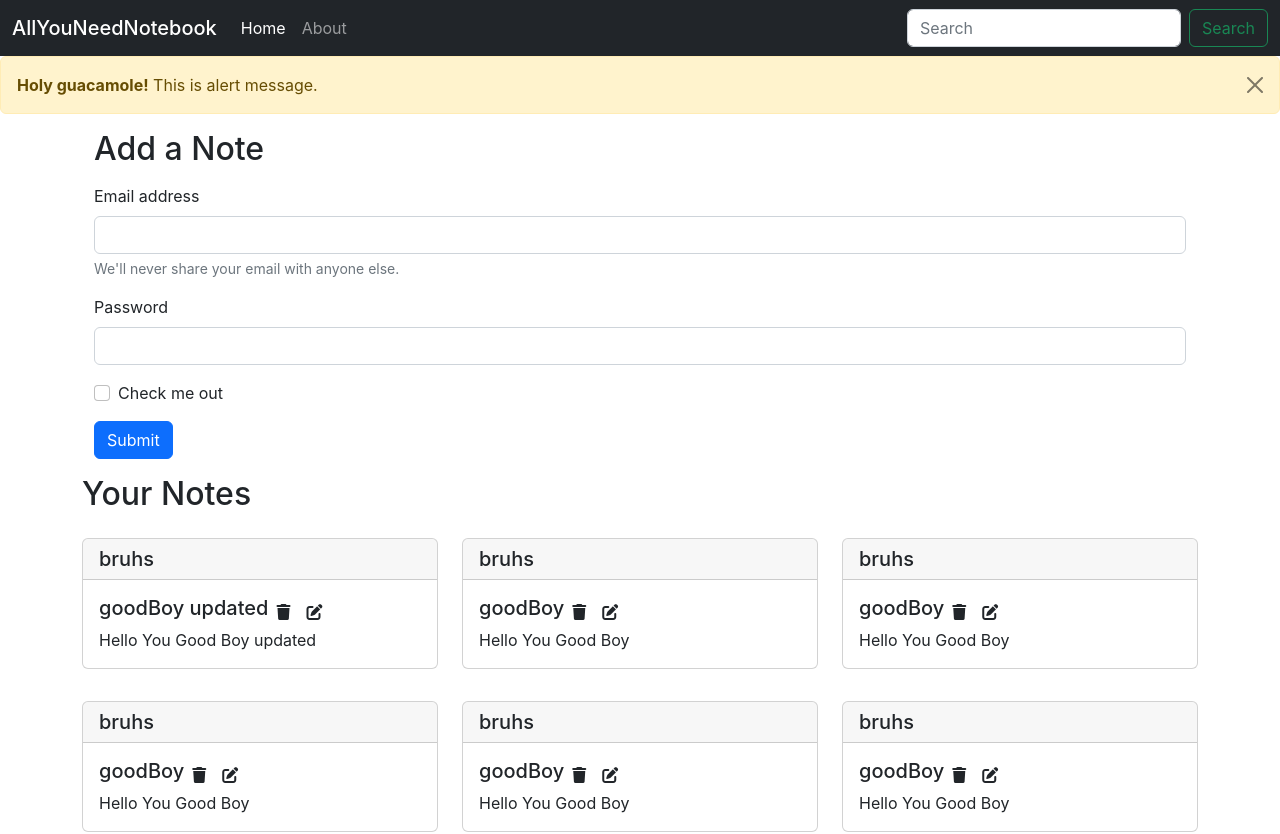
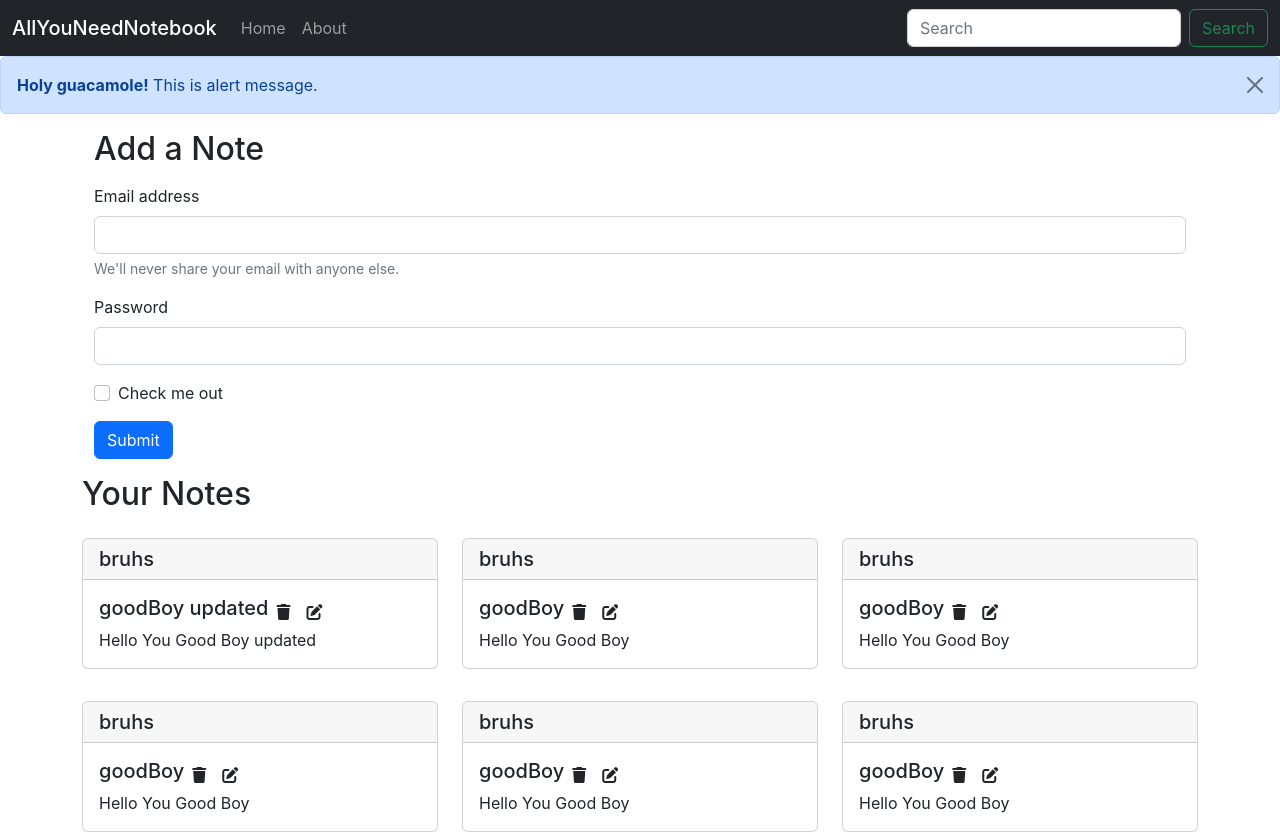
Before and after one commit to Mohammedvaraliya/AllYouNeedNoteBook-ReactApp, a React (Create React App) app: page /#/ in a window 1280 px wide. Before the commit this address led to /#/home. Shown: the top 834 px of the page. Built offline with nearby package versions, Linux system fonts and the light colour scheme.

Commit message:
created Alert from bootstrap

```diff
--- a/src/components/Alert.js
+++ b/src/components/Alert.js
@@ -4,7 +4,7 @@
     return (
         <>
         <div>
-            <div className="alert alert-warning alert-dismissible fade show" role="alert">
+            <div className="alert alert-primary alert-dismissible fade show" role="alert">
                 <strong>Holy guacamole!</strong> {props.message}.
                 <button type="button" className="btn-close" data-bs-dismiss="alert" aria-label="Close"></button>
             </div>
```
